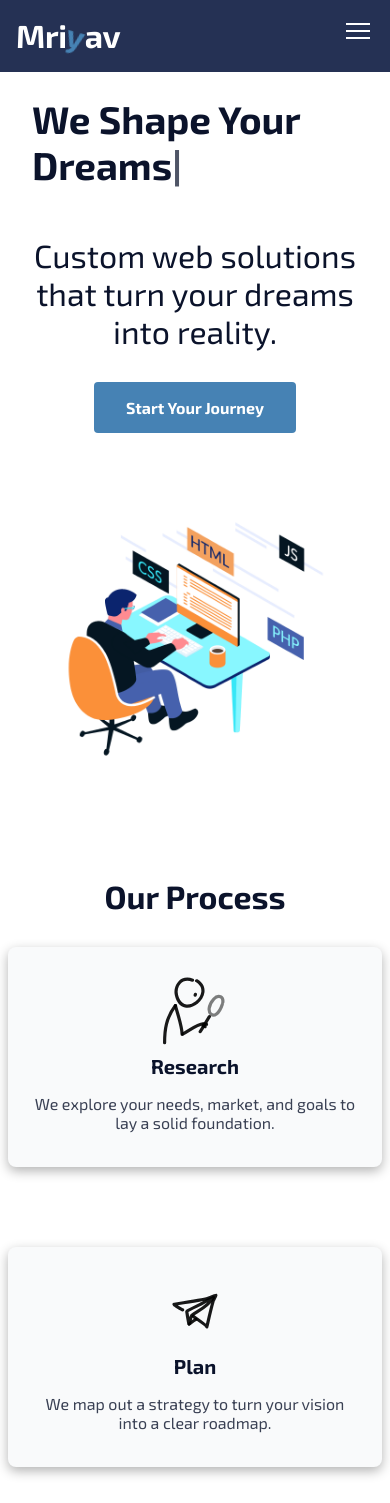
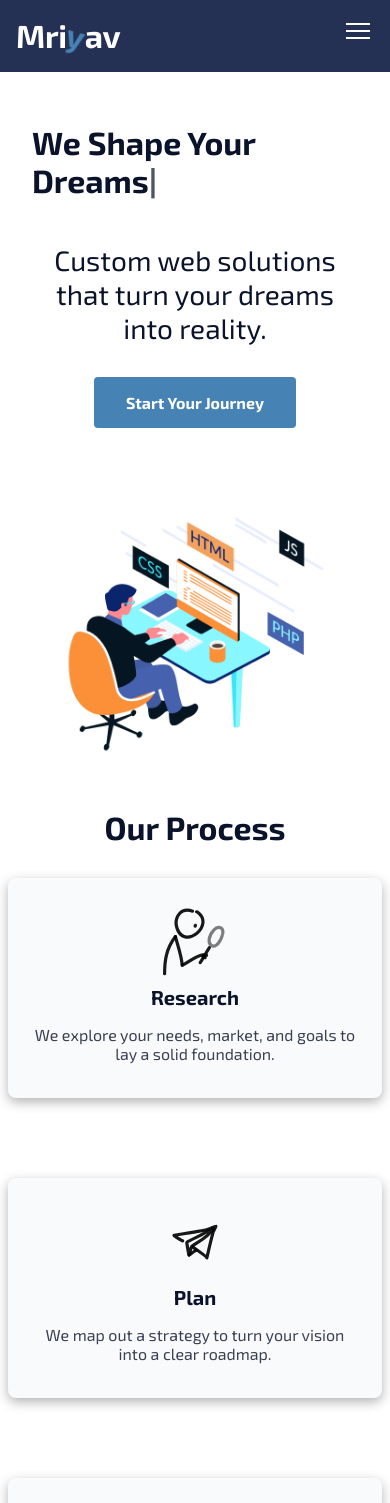
Before and after one commit to melnig/mriyav, a Next.js app: page / in a window 390 px wide. Shown: the top 1503 px of the page. Built offline with nearby package versions, Linux system fonts and the light colour scheme.

Commit message:
Optimazing process animation

```diff
--- a/components/Portfolio.tsx
+++ b/components/Portfolio.tsx
@@ -103,15 +103,6 @@ export default function Portfolio() {
           }}
           modules={[EffectCoverflow, Navigation, Autoplay]}
           className="portfolio-swiper"
-          onSwiper={(swiper) =>
-            console.log("Swiper initialized", swiper.params.slidesPerView)
-          } // Дебаг-лог
-          onBreakpoint={(swiper) =>
-            console.log("Breakpoint applied", swiper.params.slidesPerView)
-          } // Дебаг-лог
-          onSlideChange={(swiper) =>
-            console.log("Active slide index:", swiper.activeIndex)
-          } // Дебаг-лог для активного слайда
         >
           {portfolioData.map((item) => (
             <SwiperSlide key={item.id} className="portfolio-slide">
--- a/components/Process.tsx
+++ b/components/Process.tsx
@@ -12,7 +12,7 @@ export default function Process() {
         "We explore your needs, market, and goals to lay a solid foundation.",
       details:
         "Our team conducts in-depth analysis of your business, target audience, and competitors. We identify opportunities and challenges to ensure a strong starting point for your project.",
-      icon: "/icons/research.svg", // Шлях до іконки (можеш замінити на свою)
+      icon: "/icons/research.svg",
     },
     {
       number: "02",
@@ -52,7 +52,6 @@ export default function Process() {
   ];
 
   const pathRef = useRef<SVGPathElement>(null);
-  // Виправляємо типізацію: дозволяємо null у RefObject
   const stepsRef = useRef<React.RefObject<HTMLDivElement | null>[]>(
     steps.map(() => useRef<HTMLDivElement | null>(null))
   );
@@ -87,7 +86,6 @@ export default function Process() {
       stepsElements.forEach((step, index) => {
         const stepPosition = (index + 0.5) / steps.length;
         if (scrollProgress >= stepPosition - 0.05 && step) {
-          // Перевіряємо, що step не null
           step.classList.add("visible");
         }
       });
@@ -116,8 +114,8 @@ export default function Process() {
           {steps.map((step, index) => (
             <div
               key={step.number}
-              className={`process-step ${index % 2 === 0 ? "left" : "right"}`}
-              ref={stepsRef.current[index]} // Передаємо RefObject
+              className="process-step" // Прибрали left/right
+              ref={stepsRef.current[index]}
             >
               <img src={step.icon} alt={step.title} />
               <h3 className="step-title">{step.title}</h3>
--- a/styles/hero.css
+++ b/styles/hero.css
@@ -1,5 +1,5 @@
 .hero {
-  padding: 4rem 0; /* Зменшимо padding, щоб секція не була занадто високою */
+  padding: 6rem 0 0 0;
   position: relative;
   overflow: hidden;
 }
@@ -26,7 +26,7 @@
 
 .hero-title {
   font-family: "Exo 2", sans-serif;
-  font-size: 2.4rem;
+  font-size: 2rem;
   font-weight: 700;
   margin-bottom: 1rem;
   line-height: 1.2;
@@ -42,7 +42,7 @@
 
 .hero-subtitle {
   font-family: "Exo 2", sans-serif;
-  font-size: 2rem;
+  font-size: 1.75rem;
   margin-bottom: 2rem;
   max-width: 500px;
 }
--- a/styles/process.css
+++ b/styles/process.css
@@ -22,7 +22,7 @@
 }
 
 .process-path {
-  display: none; /* Сховати лінію для мобільних пристроїв */
+  display: none;
 }
 
 .process-steps {
@@ -110,7 +110,7 @@
   }
 
   .process-step {
-    max-width: 548px; /*Точна ширина*/
+    max-width: 548px;
     height: 172px;
   }
   .process-path {
@@ -124,3 +124,8 @@
     z-index: 1;
   }
 }
+@media (max-width: 768px) {
+  .process-step {
+    max-width: 100%;
+  }
+}
```
